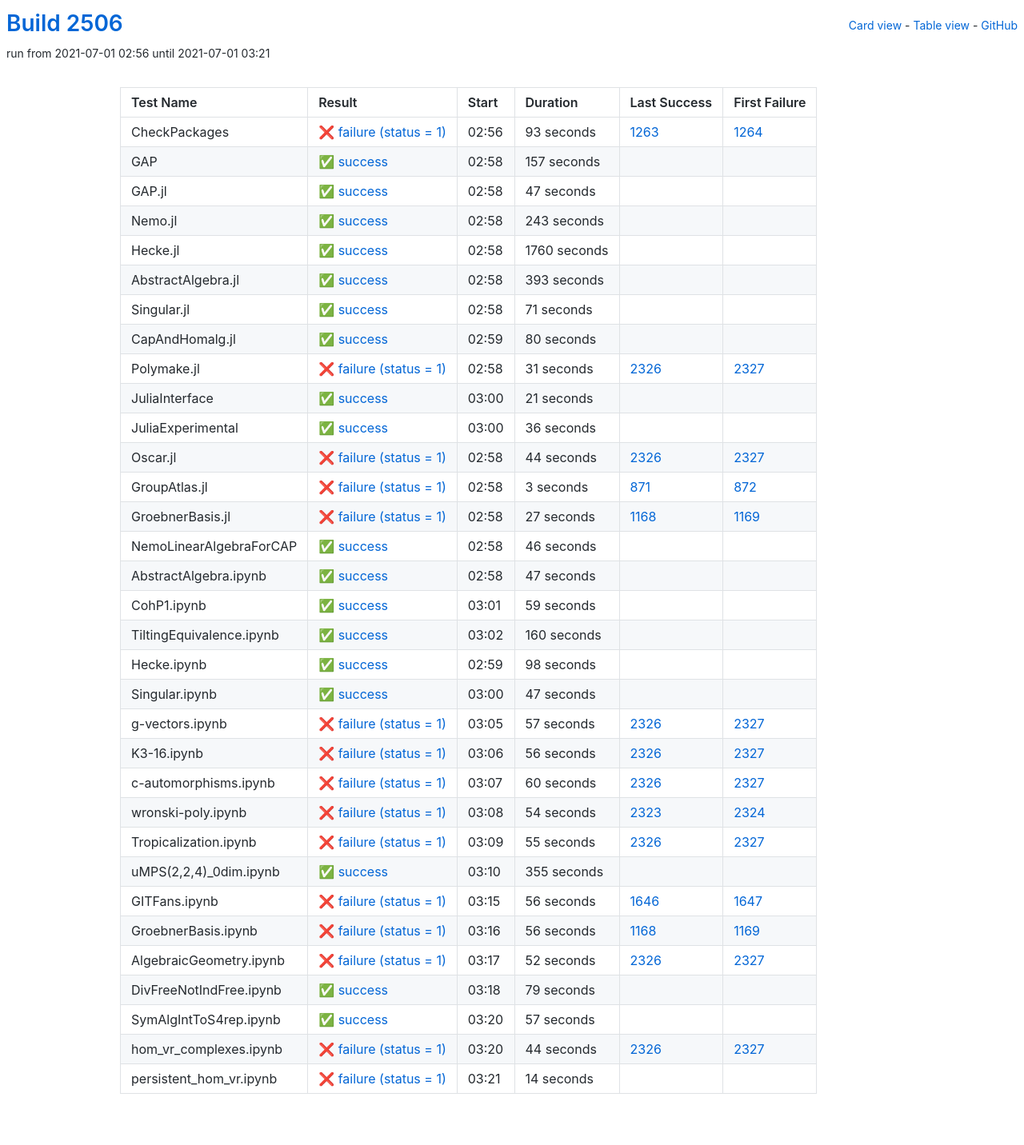
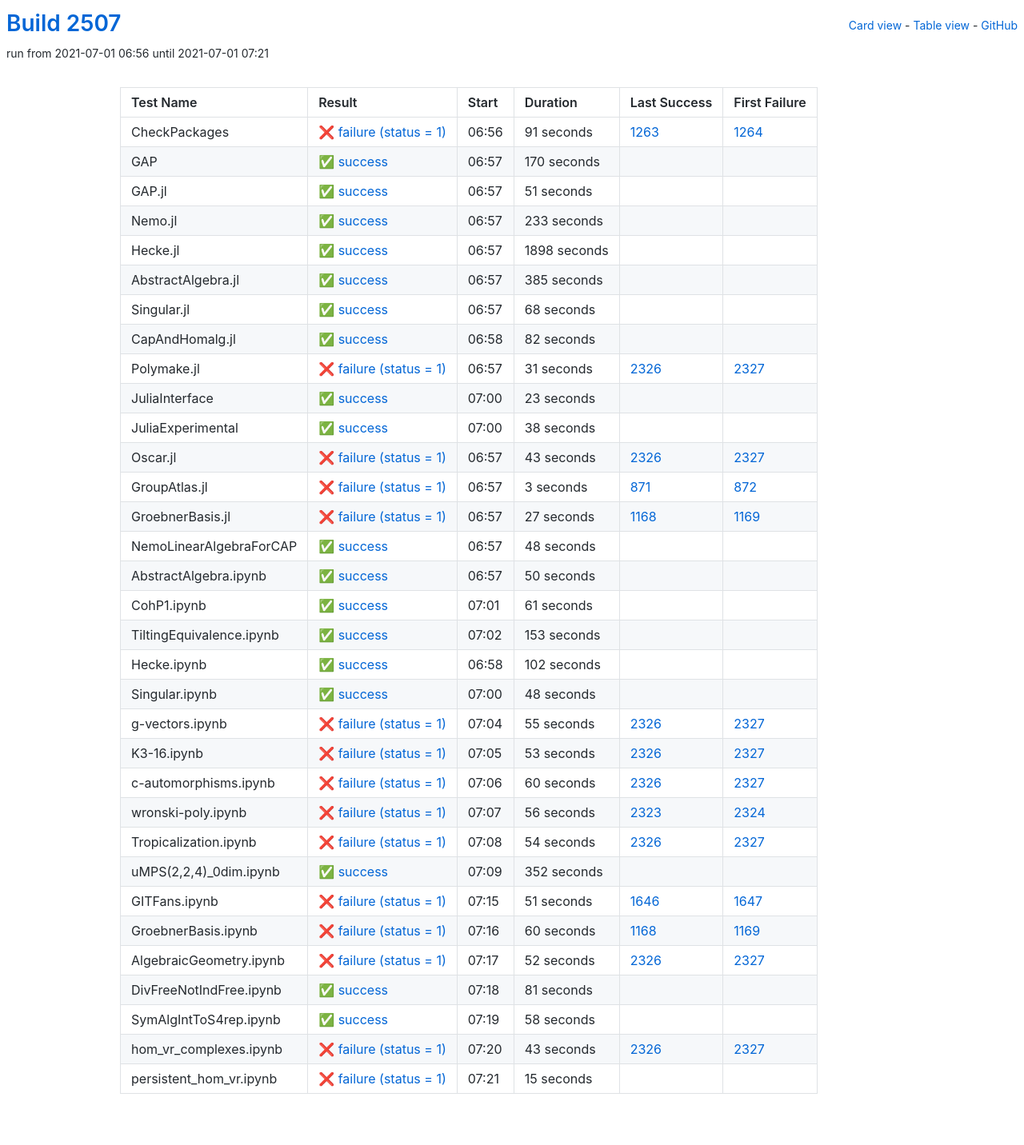
Before and after one commit to oscar-system/oscar-ci-status-stable, a Jekyll site: the page built from table.html, in a window 1280 px wide. Shown: the whole page at 80% size. Built offline with Jekyll 4.4.1, drawn with Linux system fonts in a browser that asks for light colours.

Commit message:
Build #2507

```diff
--- a/_data/ci.yml
+++ b/_data/ci.yml
@@ -1,6 +1,6 @@
 ---
-build: 2506
-build_url: https://oscarci.mathematik.uni-kl.de/job/oscar-stable/2506/
+build: 2507
+build_url: https://oscarci.mathematik.uni-kl.de/job/oscar-stable/2507/
 job: oscar-stable
 organization: oscar-system
 repo: oscar-ci-status-stable
@@ -8,104 +8,104 @@ repourl: https://github.com/oscar-system/oscar-ci-status-stable
 tests:
 - name: CheckPackages
   id: checkpackages
-  log: https://oscarci.mathematik.uni-kl.de/job/oscar-stable/2506/artifact/logs/build-2506/CheckPackages.log
-  start: 2021-07-01 02:56
+  log: https://oscarci.mathematik.uni-kl.de/job/oscar-stable/2507/artifact/logs/build-2507/CheckPackages.log
+  start: 2021-07-01 06:56
   success: false
   exitcode: 1
   status: failure
-  duration: 93
+  duration: 91
   last_success: 1263
   last_success_url: https://oscarci.mathematik.uni-kl.de/job/oscar-stable/1263/
   first_failure: 1264
   first_failure_url: https://oscarci.mathematik.uni-kl.de/job/oscar-stable/1264/
 - name: GAP
   id: gap
-  log: https://oscarci.mathematik.uni-kl.de/job/oscar-stable/2506/artifact/logs/build-2506/GAP.log
-  start: 2021-07-01 02:58
+  log: https://oscarci.mathematik.uni-kl.de/job/oscar-stable/2507/artifact/logs/build-2507/GAP.log
+  start: 2021-07-01 06:57
   success: true
   exitcode: 0
   status: success
-  duration: 157
+  duration: 170
   last_success: false
   last_success_url:
   first_failure: false
   first_failure_url:
 - name: GAP.jl
   id: gap-jl
-  log: https://oscarci.mathematik.uni-kl.de/job/oscar-stable/2506/artifact/logs/build-2506/GAP.jl.log
-  start: 2021-07-01 02:58
+  log: https://oscarci.mathematik.uni-kl.de/job/oscar-stable/2507/artifact/logs/build-2507/GAP.jl.log
+  start: 2021-07-01 06:57
   success: true
   exitcode: 0
   status: success
-  duration: 47
+  duration: 51
   last_success: false
   last_success_url:
   first_failure: false
   first_failure_url:
 - name: Nemo.jl
   id: nemo-jl
-  log: https://oscarci.mathematik.uni-kl.de/job/oscar-stable/2506/artifact/logs/build-2506/Nemo.jl.log
-  start: 2021-07-01 02:58
+  log: https://oscarci.mathematik.uni-kl.de/job/oscar-stable/2507/artifact/logs/build-2507/Nemo.jl.log
+  start: 2021-07-01 06:57
   success: true
   exitcode: 0
   status: success
-  duration: 243
+  duration: 233
   last_success: false
   last_success_url:
   first_failure: false
   first_failure_url:
 - name: Hecke.jl
   id: hecke-jl
-  log: https://oscarci.mathematik.uni-kl.de/job/oscar-stable/2506/artifact/logs/build-2506/Hecke.jl.log
-  start: 2021-07-01 02:58
+  log: https://oscarci.mathematik.uni-kl.de/job/oscar-stable/2507/artifact/logs/build-2507/Hecke.jl.log
+  start: 2021-07-01 06:57
   success: true
   exitcode: 0
   status: success
-  duration: 1760
+  duration: 1898
   last_success: false
   last_success_url:
   first_failure: false
   first_failure_url:
 - name: AbstractAlgebra.jl
   id: abstractalgebra-jl
-  log: https://oscarci.mathematik.uni-kl.de/job/oscar-stable/2506/artifact/logs/build-2506/AbstractAlgebra.jl.log
-  start: 2021-07-01 02:58
+  log: https://oscarci.mathematik.uni-kl.de/job/oscar-stable/2507/artifact/logs/build-2507/AbstractAlgebra.jl.log
+  start: 2021-07-01 06:57
   success: true
   exitcode: 0
   status: success
-  duration: 393
+  duration: 385
   last_success: false
   last_success_url:
   first_failure: false
   first_failure_url:
 - name: Singular.jl
   id: singular-jl
-  log: https://oscarci.mathematik.uni-kl.de/job/oscar-stable/2506/artifact/logs/build-2506/Singular.jl.log
-  start: 2021-07-01 02:58
+  log: https://oscarci.mathematik.uni-kl.de/job/oscar-stable/2507/artifact/logs/build-2507/Singular.jl.log
+  start: 2021-07-01 06:57
   success: true
   exitcode: 0
   status: success
-  duration: 71
+  duration: 68
   last_success: false
   last_success_url:
   first_failure: false
   first_failure_url:
 - name: CapAndHomalg.jl
   id: capandhomalg-jl
-  log: https://oscarci.mathematik.uni-kl.de/job/oscar-stable/2506/artifact/logs/build-2506/CapAndHomalg.jl.log
-  start: 2021-07-01 02:59
+  log: https://oscarci.mathematik.uni-kl.de/job/oscar-stable/2507/artifact/logs/build-2507/CapAndHomalg.jl.log
+  start: 2021-07-01 06:58
   success: true
   exitcode: 0
   status: success
-  duration: 80
+  duration: 82
   last_success: false
   last_success_url:
   first_failure: false
   first_failure_url:
 - name: Polymake.jl
   id: polymake-jl
-  log: https://oscarci.mathematik.uni-kl.de/job/oscar-stable/2506/artifact/logs/build-2506/Polymake.jl.log
-  start: 2021-07-01 02:58
+  log: https://oscarci.mathematik.uni-kl.de/job/oscar-stable/2507/artifact/logs/build-2507/Polymake.jl.log
+  start: 2021-07-01 06:57
   success: false
   exitcode: 1
   status: failure
@@ -116,44 +116,44 @@ tests:
   first_failure_url: https://oscarci.mathematik.uni-kl.de/job/oscar-stable/2327/
 - name: JuliaInterface
   id: juliainterface
-  log: https://oscarci.mathematik.uni-kl.de/job/oscar-stable/2506/artifact/logs/build-2506/JuliaInterface.log
-  start: 2021-07-01 03:00
+  log: https://oscarci.mathematik.uni-kl.de/job/oscar-stable/2507/artifact/logs/build-2507/JuliaInterface.log
+  start: 2021-07-01 07:00
   success: true
   exitcode: 0
   status: success
-  duration: 21
+  duration: 23
   last_success: false
   last_success_url:
   first_failure: false
   first_failure_url:
 - name: JuliaExperimental
   id: juliaexperimental
-  log: https://oscarci.mathematik.uni-kl.de/job/oscar-stable/2506/artifact/logs/build-2506/JuliaExperimental.log
-  start: 2021-07-01 03:00
+  log: https://oscarci.mathematik.uni-kl.de/job/oscar-stable/2507/artifact/logs/build-2507/JuliaExperimental.log
+  start: 2021-07-01 07:00
   success: true
   exitcode: 0
   status: success
-  duration: 36
+  duration: 38
   last_success: false
   last_success_url:
   first_failure: false
   first_failure_url:
 - name: Oscar.jl
   id: oscar-jl
-  log: https://oscarci.mathematik.uni-kl.de/job/oscar-stable/2506/artifact/logs/build-2506/Oscar.jl.log
-  start: 2021-07-01 02:58
+  log: https://oscarci.mathematik.uni-kl.de/job/oscar-stable/2507/artifact/logs/build-2507/Oscar.jl.log
+  start: 2021-07-01 06:57
   success: false
   exitcode: 1
   status: failure
-  duration: 44
+  duration: 43
   last_success: 2326
   last_success_url: https://oscarci.mathematik.uni-kl.de/job/oscar-stable/2326/
   first_failure: 2327
   first_failure_url: https://oscarci.mathematik.uni-kl.de/job/oscar-stable/2327/
 - name: GroupAtlas.jl
   id: groupatlas-jl
-  log: https://oscarci.mathematik.uni-kl.de/job/oscar-stable/2506/artifact/logs/build-2506/GroupAtlas.jl.log
-  start: 2021-07-01 02:58
+  log: https://oscarci.mathematik.uni-kl.de/job/oscar-stable/2507/artifact/logs/build-2507/GroupAtlas.jl.log
+  start: 2021-07-01 06:57
   success: false
   exitcode: 1
   status: failure
@@ -164,8 +164,8 @@ tests:
   first_failure_url: https://oscarci.mathematik.uni-kl.de/job/oscar-stable/872/
 - name: GroebnerBasis.jl
   id: groebnerbasis-jl
-  log: https://oscarci.mathematik.uni-kl.de/job/oscar-stable/2506/artifact/logs/build-2506/GroebnerBasis.jl.log
-  start: 2021-07-01 02:58
+  log: https://oscarci.mathematik.uni-kl.de/job/oscar-stable/2507/artifact/logs/build-2507/GroebnerBasis.jl.log
+  start: 2021-07-01 06:57
   success: false
   exitcode: 1
   status: failure
@@ -176,104 +176,104 @@ tests:
   first_failure_url: https://oscarci.mathematik.uni-kl.de/job/oscar-stable/1169/
 - name: NemoLinearAlgebraForCAP
   id: nemolinearalgebraforcap
-  log: https://oscarci.mathematik.uni-kl.de/job/oscar-stable/2506/artifact/logs/build-2506/NemoLinearAlgebraForCAP.log
-  start: 2021-07-01 02:58
+  log: https://oscarci.mathematik.uni-kl.de/job/oscar-stable/2507/artifact/logs/build-2507/NemoLinearAlgebraForCAP.log
+  start: 2021-07-01 06:57
   success: true
   exitcode: 0
   status: success
-  duration: 46
+  duration: 48
   last_success: false
   last_success_url:
   first_failure: false
   first_failure_url:
 - name: AbstractAlgebra.ipynb
   id: abstractalgebra-ipynb
-  log: https://oscarci.mathematik.uni-kl.de/job/oscar-stable/2506/artifact/logs/build-2506/AbstractAlgebra.ipynb.log
-  start: 2021-07-01 02:58
+  log: https://oscarci.mathematik.uni-kl.de/job/oscar-stable/2507/artifact/logs/build-2507/AbstractAlgebra.ipynb.log
+  start: 2021-07-01 06:57
   success: true
   exitcode: 0
   status: success
-  duration: 47
+  duration: 50
   last_success: false
   last_success_url:
   first_failure: false
   first_failure_url:
 - name: CohP1.ipynb
   id: cohp1-ipynb
-  log: https://oscarci.mathematik.uni-kl.de/job/oscar-stable/2506/artifact/logs/build-2506/CohP1.ipynb.log
-  start: 2021-07-01 03:01
+  log: https://oscarci.mathematik.uni-kl.de/job/oscar-stable/2507/artifact/logs/build-2507/CohP1.ipynb.log
+  start: 2021-07-01 07:01
   success: true
   exitcode: 0
   status: success
-  duration: 59
+  duration: 61
   last_success: false
   last_success_url:
   first_failure: false
   first_failure_url:
 - name: TiltingEquivalence.ipynb
   id: tiltingequivalence-ipynb
-  log: https://oscarci.mathematik.uni-kl.de/job/oscar-stable/2506/artifact/logs/build-2506/TiltingEquivalence.ipynb.log
-  start: 2021-07-01 03:02
+  log: https://oscarci.mathematik.uni-kl.de/job/oscar-stable/2507/artifact/logs/build-2507/TiltingEquivalence.ipynb.log
+  start: 2021-07-01 07:02
   success: true
   exitcode: 0
   status: success
-  duration: 160
+  duration: 153
   last_success: false
   last_success_url:
   first_failure: false
   first_failure_url:
 - name: Hecke.ipynb
   id: hecke-ipynb
-  log: https://oscarci.mathematik.uni-kl.de/job/oscar-stable/2506/artifact/logs/build-2506/Hecke.ipynb.log
-  start: 2021-07-01 02:59
+  log: https://oscarci.mathematik.uni-kl.de/job/oscar-stable/2507/artifact/logs/build-2507/Hecke.ipynb.log
+  start: 2021-07-01 06:58
   success: true
   exitcode: 0
   status: success
-  duration: 98
+  duration: 102
   last_success: false
   last_success_url:
   first_failure: false
   first_failure_url:
 - name: Singular.ipynb
   id: singular-ipynb
-  log: https://oscarci.mathematik.uni-kl.de/job/oscar-stable/2506/artifact/logs/build-2506/Singular.ipynb.log
-  start: 2021-07-01 03:00
+  log: https://oscarci.mathematik.uni-kl.de/job/oscar-stable/2507/artifact/logs/build-2507/Singular.ipynb.log
+  start: 2021-07-01 07:00
   success: true
   exitcode: 0
   status: success
-  duration: 47
+  duration: 48
   last_success: false
   last_success_url:
   first_failure: false
   first_failure_url:
 - name: g-vectors.ipynb
   id: g-vectors-ipynb
-  log: https://oscarci.mathematik.uni-kl.de/job/oscar-stable/2506/artifact/logs/build-2506/g-vectors.ipynb.log
-  start: 2021-07-01 03:05
+  log: https://oscarci.mathematik.uni-kl.de/job/oscar-stable/2507/artifact/logs/build-2507/g-vectors.ipynb.log
+  start: 2021-07-01 07:04
   success: false
   exitcode: 1
   status: failure
-  duration: 57
+  duration: 55
   last_success: 2326
   last_success_url: https://oscarci.mathematik.uni-kl.de/job/oscar-stable/2326/
   first_failure: 2327
   first_failure_url: https://oscarci.mathematik.uni-kl.de/job/oscar-stable/2327/
 - name: K3-16.ipynb
   id: k3-16-ipynb
-  log: https://oscarci.mathematik.uni-kl.de/job/oscar-stable/2506/artifact/logs/build-2506/K3-16.ipynb.log
-  start: 2021-07-01 03:06
+  log: https://oscarci.mathematik.uni-kl.de/job/oscar-stable/2507/artifact/logs/build-2507/K3-16.ipynb.log
+  start: 2021-07-01 07:05
   success: false
   exitcode: 1
   status: failure
-  duration: 56
+  duration: 53
   last_success: 2326
   last_success_url: https://oscarci.mathematik.uni-kl.de/job/oscar-stable/2326/
   first_failure: 2327
   first_failure_url: https://oscarci.mathematik.uni-kl.de/job/oscar-stable/2327/
 - name: c-automorphisms.ipynb
   id: c-automorphisms-ipynb
-  log: https://oscarci.mathematik.uni-kl.de/job/oscar-stable/2506/artifact/logs/build-2506/c-automorphisms.ipynb.log
-  start: 2021-07-01 03:07
+  log: https://oscarci.mathematik.uni-kl.de/job/oscar-stable/2507/artifact/logs/build-2507/c-automorphisms.ipynb.log
+  start: 2021-07-01 07:06
   success: false
   exitcode: 1
   status: failure
@@ -284,68 +284,68 @@ tests:
   first_failure_url: https://oscarci.mathematik.uni-kl.de/job/oscar-stable/2327/
 - name: wronski-poly.ipynb
   id: wronski-poly-ipynb
-  log: https://oscarci.mathematik.uni-kl.de/job/oscar-stable/2506/artifact/logs/build-2506/wronski-poly.ipynb.log
-  start: 2021-07-01 03:08
+  log: https://oscarci.mathematik.uni-kl.de/job/oscar-stable/2507/artifact/logs/build-2507/wronski-poly.ipynb.log
+  start: 2021-07-01 07:07
   success: false
   exitcode: 1
   status: failure
-  duration: 54
+  duration: 56
   last_success: 2323
   last_success_url: https://oscarci.mathematik.uni-kl.de/job/oscar-stable/2323/
   first_failure: 2324
   first_failure_url: https://oscarci.mathematik.uni-kl.de/job/oscar-stable/2324/
 - name: Tropicalization.ipynb
   id: tropicalization-ipynb
-  log: https://oscarci.mathematik.uni-kl.de/job/oscar-stable/2506/artifact/logs/build-2506/Tropicalization.ipynb.log
-  start: 2021-07-01 03:09
+  log: https://oscarci.mathematik.uni-kl.de/job/oscar-stable/2507/artifact/logs/build-2507/Tropicalization.ipynb.log
+  start: 2021-07-01 07:08
   success: false
   exitcode: 1
   status: failure
-  duration: 55
+  duration: 54
   last_success: 2326
   last_success_url: https://oscarci.mathematik.uni-kl.de/job/oscar-stable/2326/
   first_failure: 2327
   first_failure_url: https://oscarci.mathematik.uni-kl.de/job/oscar-stable/2327/
 - name: uMPS(2,2,4)_0dim.ipynb
   id: umps-2-2-4-0dim-ipynb
-  log: https://oscarci.mathematik.uni-kl.de/job/oscar-stable/2506/artifact/logs/build-2506/uMPS-2-2-4-_0dim.ipynb.log
-  start: 2021-07-01 03:10
+  log: https://oscarci.mathematik.uni-kl.de/job/oscar-stable/2507/artifact/logs/build-2507/uMPS-2-2-4-_0dim.ipynb.log
+  start: 2021-07-01 07:09
   success: true
   exitcode: 0
   status: success
-  duration: 355
+  duration: 352
   last_success: false
   last_success_url:
   first_failure: false
   first_failure_url:
 - name: GITFans.ipynb
   id: gitfans-ipynb
-  log: https://oscarci.mathematik.uni-kl.de/job/oscar-stable/2506/artifact/logs/build-2506/GITFans.ipynb.log
-  start: 2021-07-01 03:15
+  log: https://oscarci.mathematik.uni-kl.de/job/oscar-stable/2507/artifact/logs/build-2507/GITFans.ipynb.log
+  start: 2021-07-01 07:15
   success: false
   exitcode: 1
   status: failure
-  duration: 56
+  duration: 51
   last_success: 1646
   last_success_url: https://oscarci.mathematik.uni-kl.de/job/oscar-stable/1646/
   first_failure: 1647
   first_failure_url: https://oscarci.mathematik.uni-kl.de/job/oscar-stable/1647/
 - name: GroebnerBasis.ipynb
   id: groebnerbasis-ipynb
-  log: https://oscarci.mathematik.uni-kl.de/job/oscar-stable/2506/artifact/logs/build-2506/GroebnerBasis.ipynb.log
-  start: 2021-07-01 03:16
+  log: https://oscarci.mathematik.uni-kl.de/job/oscar-stable/2507/artifact/logs/build-2507/GroebnerBasis.ipynb.log
+  start: 2021-07-01 07:16
   success: false
   exitcode: 1
   status: failure
-  duration: 56
+  duration: 60
   last_success: 1168
   last_success_url: https://oscarci.mathematik.uni-kl.de/job/oscar-stable/1168/
   first_failure: 1169
   first_failure_url: https://oscarci.mathematik.uni-kl.de/job/oscar-stable/1169/
 - name: AlgebraicGeometry.ipynb
   id: algebraicgeometry-ipynb
-  log: https://oscarci.mathematik.uni-kl.de/job/oscar-stable/2506/artifact/logs/build-2506/AlgebraicGeometry.ipynb.log
-  start: 2021-07-01 03:17
+  log: https://oscarci.mathematik.uni-kl.de/job/oscar-stable/2507/artifact/logs/build-2507/AlgebraicGeometry.ipynb.log
+  start: 2021-07-01 07:17
   success: false
   exitcode: 1
   status: failure
@@ -356,48 +356,48 @@ tests:
   first_failure_url: https://oscarci.mathematik.uni-kl.de/job/oscar-stable/2327/
 - name: DivFreeNotIndFree.ipynb
   id: divfreenotindfree-ipynb
-  log: https://oscarci.mathematik.uni-kl.de/job/oscar-stable/2506/artifact/logs/build-2506/DivFreeNotIndFree.ipynb.log
-  start: 2021-07-01 03:18
+  log: https://oscarci.mathematik.uni-kl.de/job/oscar-stable/2507/artifact/logs/build-2507/DivFreeNotIndFree.ipynb.log
+  start: 2021-07-01 07:18
   success: true
   exitcode: 0
   status: success
-  duration: 79
+  duration: 81
   last_success: false
   last_success_url:
   first_failure: false
   first_failure_url:
 - name: SymAlgIntToS4rep.ipynb
   id: symalginttos4rep-ipynb
-  log: https://oscarci.mathematik.uni-kl.de/job/oscar-stable/2506/artifact/logs/build-2506/SymAlgIntToS4rep.ipynb.log
-  start: 2021-07-01 03:20
+  log: https://oscarci.mathematik.uni-kl.de/job/oscar-stable/2507/artifact/logs/build-2507/SymAlgIntToS4rep.ipynb.log
+  start: 2021-07-01 07:19
   success: true
   exitcode: 0
   status: success
-  duration: 57
+  duration: 58
   last_success: false
   last_success_url:
   first_failure: false
   first_failure_url:
 - name: hom_vr_complexes.ipynb
   id: hom-vr-complexes-ipynb
-  log: https://oscarci.mathematik.uni-kl.de/job/oscar-stable/2506/artifact/logs/build-2506/hom_vr_complexes.ipynb.log
-  start: 2021-07-01 03:20
+  log: https://oscarci.mathematik.uni-kl.de/job/oscar-stable/2507/artifact/logs/build-2507/hom_vr_complexes.ipynb.log
+  start: 2021-07-01 07:20
   success: false
   exitcode: 1
   status: failure
-  duration: 44
+  duration: 43
   last_success: 2326
   last_success_url: https://oscarci.mathematik.uni-kl.de/job/oscar-stable/2326/
   first_failure: 2327
   first_failure_url: https://oscarci.mathematik.uni-kl.de/job/oscar-stable/2327/
 - name: persistent_hom_vr.ipynb
   id: persistent-hom-vr-ipynb
-  log: https://oscarci.mathematik.uni-kl.de/job/oscar-stable/2506/artifact/logs/build-2506/persistent_hom_vr.ipynb.log
-  start: 2021-07-01 03:21
+  log: https://oscarci.mathematik.uni-kl.de/job/oscar-stable/2507/artifact/logs/build-2507/persistent_hom_vr.ipynb.log
+  start: 2021-07-01 07:21
   success: false
   exitcode: 1
   status: failure
-  duration: 14
+  duration: 15
   last_success: false
   last_success_url:
   first_failure: false
```
Also changed, not shown: README.md.
